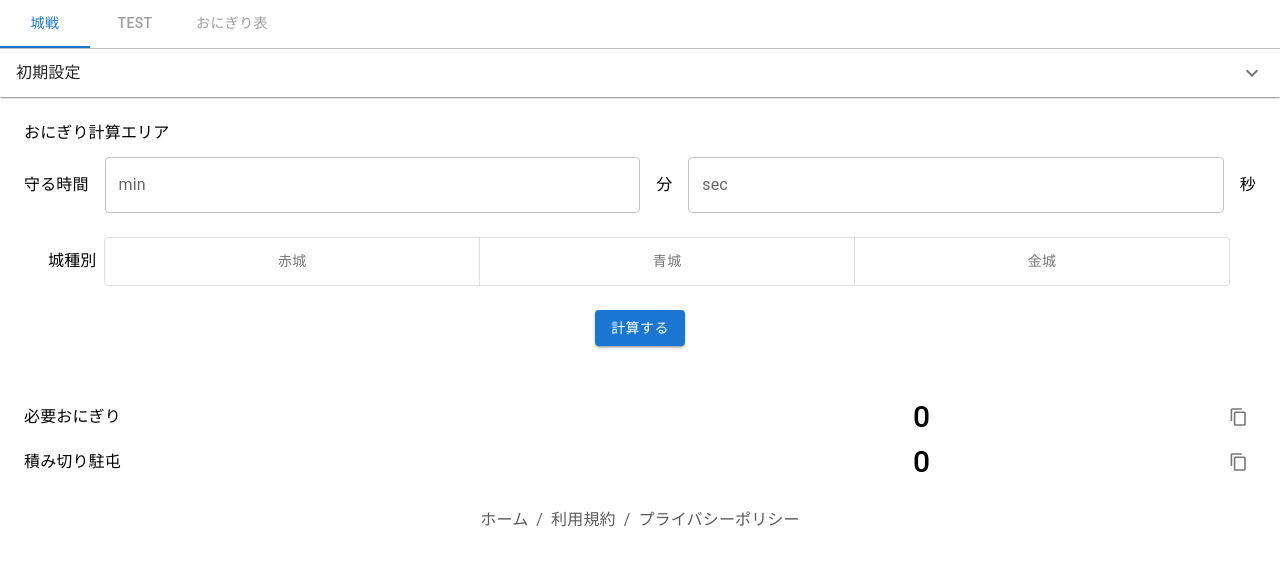
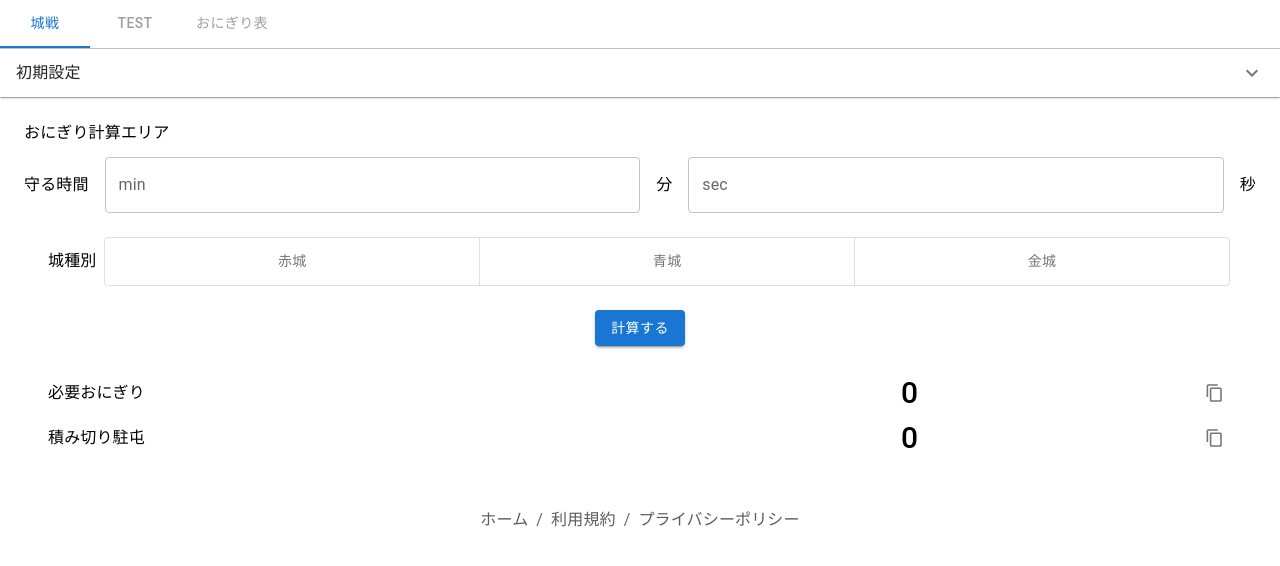
Before and after one commit to chika-create/onigiri-calc, a React (Create React App) app: page / in a window 1280 px wide. Shown: the top 566 px of the page. Built offline with nearby package versions, Linux system fonts and the light colour scheme.

Commit message:
refactor: おにぎり計算結果エリアのコード位置を変更し、他のタブで表示させないようにする

```diff
--- a/src/components/views/AppContent.tsx
+++ b/src/components/views/AppContent.tsx
@@ -73,6 +73,13 @@ function AppContent() {
               label="今から終了まで（まだ使えません）"
             />
           </Box> */}
+          <numNumberContext.Provider value={numNumber}>
+            <selectCastleKindContext.Provider value={selectCastleKind}>
+              <alignmentNumbersContext.Provider value={alignmentNum}>
+                <CountOutput numNumber={numNumber} />
+              </alignmentNumbersContext.Provider>
+            </selectCastleKindContext.Provider>
+          </numNumberContext.Provider>
         </TabPanel>
         <TabPanel value={tabValue} index={1}>
           <UniversalCastle />
@@ -80,13 +87,6 @@ function AppContent() {
         <TabPanel value={tabValue} index={2}>
           <OnigiriTable />
         </TabPanel>
-        <numNumberContext.Provider value={numNumber}>
-          <selectCastleKindContext.Provider value={selectCastleKind}>
-            <alignmentNumbersContext.Provider value={alignmentNum}>
-              <CountOutput numNumber={numNumber} />
-            </alignmentNumbersContext.Provider>
-          </selectCastleKindContext.Provider>
-        </numNumberContext.Provider>
       </Box>
     </>
   );
```
